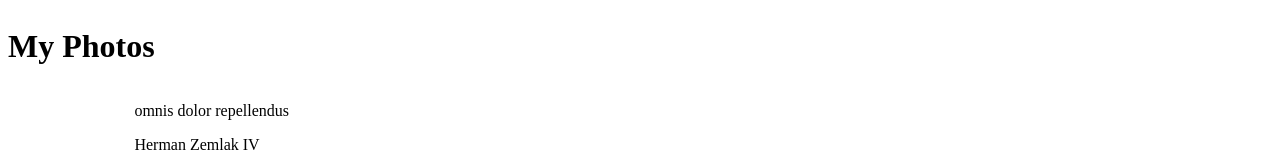
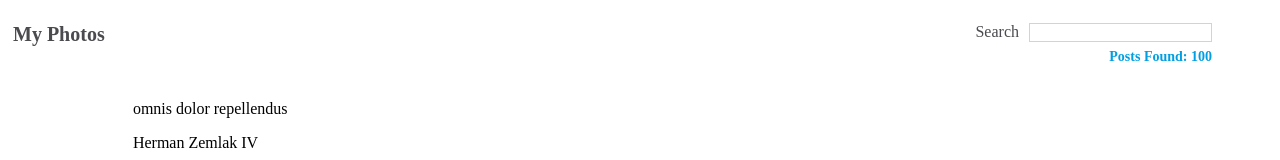
Before and after one commit to frirsta/react-challenge, a React (Create React App) app in the folder my-app/: page / in a window 1280 px wide. Shown: the top 160 px of the page. Built offline with nearby package versions, Linux system fonts and the light colour scheme.

Commit message:
ContentHooks

```diff
--- a/my-app/src/App.js
+++ b/my-app/src/App.js
@@ -1,11 +1,11 @@
 import css from './components/css/Content.module.css'
 import Sidebar from './components/Sidebar';
-import Content from './components/Content';
+import ContentHooks from './components/ContentHooks';
 
 function App() {
   return (
     <div>
-   <Content />
+   <ContentHooks />
     </div>
   );
 }
--- /dev/null
+++ b/my-app/src/components/ContentHooks.js
@@ -0,0 +1,55 @@
+import React, {useState, useEffect} from "react";
+import css from "./css/Content.module.css";
+import {savedPosts} from "../posts.json";
+import PostItem from "./PostItem";
+import Loader from "./Loader";
+
+function ContentHooks() {
+    const [isLoaded, setIsLoaded] = useState(false);
+    const [fetchedPosts, setFetchedPosts] = useState([]);
+
+    useEffect(()=>{
+        setTimeout(() => {
+            setIsLoaded(true);
+            setFetchedPosts(savedPosts);
+        }, 2000)
+    }, []);
+
+    const handleChange = (e) => {
+        const name = e.target.value.toLowerCase();
+        const filteredPosts = savedPosts.filter((post)=>{
+            return post.name.toLowerCase().includes(name);
+        })
+
+        setFetchedPosts(filteredPosts)
+    }
+
+    return (
+        <div className={css.Content}>
+            <div className={css.TitleBar}>
+                <h1>My Photos</h1>
+                <form>
+                    <label htmlFor="searchinput">Search</label>
+                    <input
+                    type="search"
+                    id="searchinput"
+                    onChange={(e)=>{handleChange(e)}}
+                    />
+                    <h4>Posts Found: {fetchedPosts.length}</h4>
+                </form>
+
+            </div>
+            <div className={css.SearchResults}>
+                {
+                    isLoaded ?
+                    <PostItem savedPosts={fetchedPosts} />
+                    : <Loader />
+
+                }
+
+            </div>
+        </div>
+    )
+}
+
+export default ContentHooks
```
